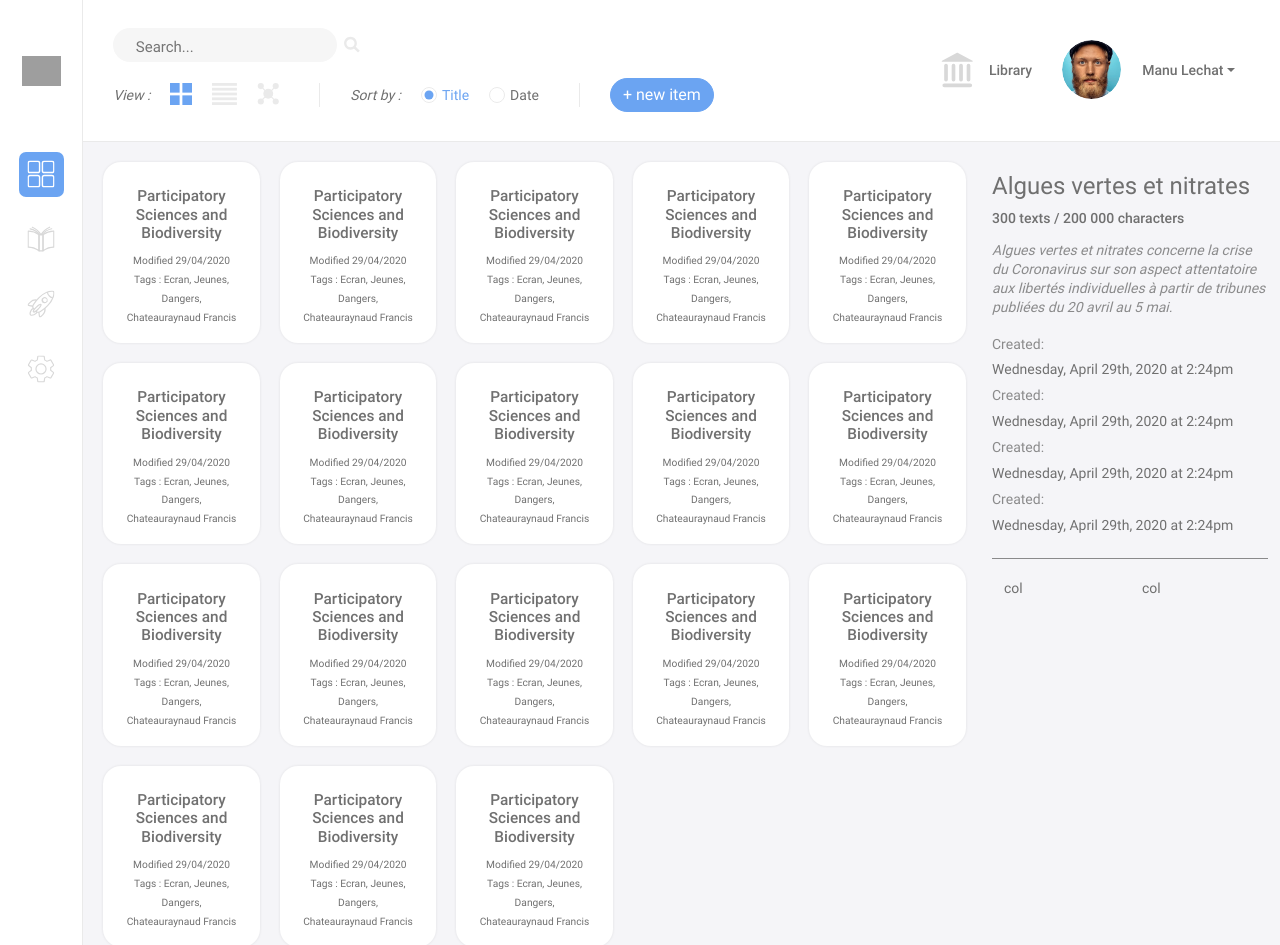
After one commit to manu-lechat/prospero, a PHP site: page /projects_list.php in a window 1280 px wide. The commit adds this page. Run offline with PHP 8.4, Linux system fonts and the light colour scheme; grey boxes are pictures that could not be loaded.

Commit message:
projects_mosaic

```diff
--- a/assets/css/prospero.css
+++ b/assets/css/prospero.css
@@ -48,13 +48,13 @@ a:hover{    color: var(--color_1);;    text-decoration: none; }
 .icon_link{ width: 18px; height: 18px; margin: 10px; }
 .icon_link svg * { fill: var(--color_1); transition: all .17s; }
 .icon_link:hover svg * { fill: var(--color_2); }
-
+.bold{ font-family: var(--font_2); }
 /* adjust layout */
 .main_content{ background: var(--color_7); padding: 10px; height: 100%; overflow-x: hidden; overflow-y: auto; }
 .screenHeight.col{  max-height: 100%; height: calc(85vh - var(--gutter_unit) * 2);  overflow: auto; display: flex; flex-direction: column; justify-content: flex-start; overflow: hidden; }
 
 /* cards */
-.card{ width: 100%; background: #FFFFFF; max-height: 100%; height: 100%; margin: 10px auto; box-shadow: 0px 0px 3px #00000017; border-radius: 18px; border:none; }
+.card{ width: 100%; background: #FFFFFF; max-height: 100%; height: 100%;margin: var(--gutter_unit); auto; box-shadow: 0px 0px 3px #00000017; border-radius: 18px; border:none; }
 .card.height_25{ height: 100%; max-height: calc(25% - 20px ); }
 .card.height_50{ height: 100%; max-height: calc(50% - 20px ); }
 .card.height_100{ height: 100%; max-height: calc(100% - 20px ); }
@@ -105,12 +105,11 @@ tr:last-child td { border: none!important; }
 .progress-bar{  background:  var(--color_2); }
 
 .modal-content { border-radius: 18px;box-shadow: 0px 0px 20px #00000033; border:none }
- .modal-content .btn{ min-width: 8em; }
+.modal-content .btn{ min-width: 8em; }
 .modal-footer { justify-content: space-evenly; border:none }
 .modal-body{ text-align: center; min-height: 200px; padding: 30px; display: flex; justify-content: center; align-items: center; }
 .dropdown-menu{ padding: 30px; border-radius: 15px; }
 .form_item{ margin-bottom: 10px; }
-.form-label{  }
 .showgrid div{ border:1px dotted cyan  }
 
 .side_container{ border-right:1px solid var(--color_4); width: 89px; display: flex; flex-direction: column; }
@@ -161,18 +160,24 @@ tr:last-child td { border: none!important; }
 
 
 .main_article{ font-style:italic }
-.cartouche{ display: flex; flex-direction: column;  width: 100%;  margin-bottom: 1em; }
+
+.cartouche{ display: flex; flex-direction: column;  width: 100%;  margin: var(--gutter_unit); }
 .cartouche .cartouche_item{  margin: 0.25em 0; }
 .cartouche label{ margin-right: .5em; opacity: 0.8; }
+.cartouche .label{ opacity: 0.8; }
+.cartouche .separation{ border-bottom: 1px solid var(--color_1); opacity: 0.8; margin: calc( var(--gutter_unit) * 2 ) 0 ; }
+.cartouche .intro{ opacity: 0.8; font-style:italic; margin: 1em 0; }
 
 
 
-.mosaique_wrapper{ display: flex; flex-direction: row; flex-wrap: wrap; padding: 0; }
-.mosaique_wrapper .card{ width:calc(100% / 6 - 30px); margin: 15px; text-align: center; transition: all .17s;   }
-.mosaique_wrapper .card:hover{ background: linear-gradient(#6FD0FC, #6BA4F2); color: white; cursor: pointer;  }
-.mosaique_wrapper .card .title{ min-height: 3em; text-align: center; font-weight: bold; margin-top: 1em; }
-.mosaique_wrapper .card .card-body { padding-top: 0; }
-
+.template_mosaique{}
+.template_mosaique .mosaique_wrapper{ display: flex; flex-direction: row; flex-wrap: wrap; padding: 0; }
+.template_mosaique .mosaique_wrapper .card{  font-size: .8vw;  width:calc(100% / 5 - var(--gutter_unit) * 2); height: auto; max-height: auto; margin: var(--gutter_unit); text-align: center; transition: all .17s;   }
+.template_mosaique .mosaique_wrapper .card:hover{ background: linear-gradient(#6FD0FC, #6BA4F2); color: white; cursor: pointer;  }
+.template_mosaique .mosaique_wrapper .card .title{  font-size: 1.2vw; min-height: 3em; text-align: center; font-family: var(--font_2); margin-top: 1em; }
+.template_mosaique .mosaique_wrapper .card .card-body { padding-top: 0; }
+.template_mosaique .grid_side_wrapper { position: absolute; right: 0; }
+.template_mosaique .grid_side_wrapper .cartouche{ padding:var(--gutter_unit); }
 
 /*
 
--- a/header.php
+++ b/header.php
@@ -24,7 +24,7 @@
             <div class="navbar_line">
 
               <span class="label ">View :</span>
-              <a class="view_item active" href="#">
+              <a class="view_item active" href="projects_mosaic.php">
                 <svg version="1.1" id="Calque_1" xmlns="http://www.w3.org/2000/svg"
                   xmlns:xlink="http://www.w3.org/1999/xlink" x="0px" y="0px" viewBox="0 0 520 520"
                   style="enable-background:new 0 0 520 520;" xml:space="preserve">
@@ -42,7 +42,7 @@
                   </g>
                 </svg>
               </a>
-              <a class="view_item" href="#">
+              <a class="view_item" href="projects_list.php">
                 <svg version="1.1" id="Calque_1" xmlns="http://www.w3.org/2000/svg"
                   xmlns:xlink="http://www.w3.org/1999/xlink" x="0px" y="0px" viewBox="0 0 589 520"
                   style="enable-background:new 0 0 589 520;" xml:space="preserve">
--- /dev/null
+++ b/projects_list.php
@@ -0,0 +1,313 @@
+<!doctype html>
+<html lang="en">
+
+<head>
+
+    <meta charset="utf-8">
+    <meta name="viewport" content="width=device-width, initial-scale=1, shrink-to-fit=no">
+
+    <!-- Bootstrap CSS -->
+    <link href="https://cdn.jsdelivr.net/npm/bootstrap@5.0.1/dist/css/bootstrap.min.css" rel="stylesheet"
+        integrity="sha384-+0n0xVW2eSR5OomGNYDnhzAbDsOXxcvSN1TPprVMTNDbiYZCxYbOOl7+AMvyTG2x" crossorigin="anonymous">
+    <link rel="stylesheet" href="assets/css/prospero.css">
+    <title>Prospero</title>
+</head>
+
+<body>
+
+    <main>
+        <section class="side_container">
+            <?php include('sidebar.php'); ?>
+        </section>
+        <section class="main_container">
+            <?php include('header.php'); ?>
+            <div class="main_content template_mosaique">
+                <section class="row ">
+
+
+
+                    <div class="col col-sm-9 mosaique_wrapper">
+
+
+
+                        <div class="card">
+                            <div class="card-header">
+                                <h3 class="txt_20 title">Participatory Sciences and Biodiversity</h3>
+                            </div>
+                            <div class="card-body">
+                                Modified 29/04/2020<br>
+                                Tags : Ecran, Jeunes, Dangers, <br>
+                                Chateauraynaud Francis
+                            </div>
+                        </div>
+
+
+
+                        <div class="card">
+                            <div class="card-header">
+                                <h3 class="txt_20 title">Participatory Sciences and Biodiversity</h3>
+                            </div>
+                            <div class="card-body">
+                                Modified 29/04/2020<br>
+                                Tags : Ecran, Jeunes, Dangers, <br>
+                                Chateauraynaud Francis
+                            </div>
+                        </div>
+
+
+                        <div class="card">
+                            <div class="card-header">
+                                <h3 class="txt_20 title">Participatory Sciences and Biodiversity</h3>
+                            </div>
+                            <div class="card-body">
+                                Modified 29/04/2020<br>
+                                Tags : Ecran, Jeunes, Dangers, <br>
+                                Chateauraynaud Francis
+                            </div>
+                        </div>
+
+
+                        <div class="card">
+                            <div class="card-header">
+                                <h3 class="txt_20 title">Participatory Sciences and Biodiversity</h3>
+                            </div>
+                            <div class="card-body">
+                                Modified 29/04/2020<br>
+                                Tags : Ecran, Jeunes, Dangers, <br>
+                                Chateauraynaud Francis
+                            </div>
+                        </div>
+
+
+                        <div class="card">
+                            <div class="card-header">
+                                <h3 class="txt_20 title">Participatory Sciences and Biodiversity</h3>
+                            </div>
+                            <div class="card-body">
+                                Modified 29/04/2020<br>
+                                Tags : Ecran, Jeunes, Dangers, <br>
+                                Chateauraynaud Francis
+                            </div>
+                        </div>
+
+
+                        <div class="card">
+                            <div class="card-header">
+                                <h3 class="txt_20 title">Participatory Sciences and Biodiversity</h3>
+                            </div>
+                            <div class="card-body">
+                                Modified 29/04/2020<br>
+                                Tags : Ecran, Jeunes, Dangers, <br>
+                                Chateauraynaud Francis
+                            </div>
+                        </div>
+
+
+                        <div class="card">
+                            <div class="card-header">
+                                <h3 class="txt_20 title">Participatory Sciences and Biodiversity</h3>
+                            </div>
+                            <div class="card-body">
+                                Modified 29/04/2020<br>
+                                Tags : Ecran, Jeunes, Dangers, <br>
+                                Chateauraynaud Francis
+                            </div>
+                        </div>
+
+
+                        <div class="card">
+                            <div class="card-header">
+                                <h3 class="txt_20 title">Participatory Sciences and Biodiversity</h3>
+                            </div>
+                            <div class="card-body">
+                                Modified 29/04/2020<br>
+                                Tags : Ecran, Jeunes, Dangers, <br>
+                                Chateauraynaud Francis
+                            </div>
+                        </div>
+
+
+                        <div class="card">
+                            <div class="card-header">
+                                <h3 class="txt_20 title">Participatory Sciences and Biodiversity</h3>
+                            </div>
+                            <div class="card-body">
+                                Modified 29/04/2020<br>
+                                Tags : Ecran, Jeunes, Dangers, <br>
+                                Chateauraynaud Francis
+                            </div>
+                        </div>
+
+
+                        <div class="card">
+                            <div class="card-header">
+                                <h3 class="txt_20 title">Participatory Sciences and Biodiversity</h3>
+                            </div>
+                            <div class="card-body">
+                                Modified 29/04/2020<br>
+                                Tags : Ecran, Jeunes, Dangers, <br>
+                                Chateauraynaud Francis
+                            </div>
+                        </div>
+
+
+                        <div class="card">
+                            <div class="card-header">
+                                <h3 class="txt_20 title">Participatory Sciences and Biodiversity</h3>
+                            </div>
+                            <div class="card-body">
+                                Modified 29/04/2020<br>
+                                Tags : Ecran, Jeunes, Dangers, <br>
+                                Chateauraynaud Francis
+                            </div>
+                        </div>
+                        <div class="card">
+                            <div class="card-header">
+                                <h3 class="txt_20 title">Participatory Sciences and Biodiversity</h3>
+                            </div>
+                            <div class="card-body">
+                                Modified 29/04/2020<br>
+                                Tags : Ecran, Jeunes, Dangers, <br>
+                                Chateauraynaud Francis
+                            </div>
+                        </div>
+
+
+                        <div class="card">
+                            <div class="card-header">
+                                <h3 class="txt_20 title">Participatory Sciences and Biodiversity</h3>
+                            </div>
+                            <div class="card-body">
+                                Modified 29/04/2020<br>
+                                Tags : Ecran, Jeunes, Dangers, <br>
+                                Chateauraynaud Francis
+                            </div>
+                        </div>
+
+
+                        <div class="card">
+                            <div class="card-header">
+                                <h3 class="txt_20 title">Participatory Sciences and Biodiversity</h3>
+                            </div>
+                            <div class="card-body">
+                                Modified 29/04/2020<br>
+                                Tags : Ecran, Jeunes, Dangers, <br>
+                                Chateauraynaud Francis
+                            </div>
+                        </div>
+                        <div class="card">
+                            <div class="card-header">
+                                <h3 class="txt_20 title">Participatory Sciences and Biodiversity</h3>
+                            </div>
+                            <div class="card-body">
+                                Modified 29/04/2020<br>
+                                Tags : Ecran, Jeunes, Dangers, <br>
+                                Chateauraynaud Francis
+                            </div>
+                        </div>
+
+
+                        <div class="card">
+                            <div class="card-header">
+                                <h3 class="txt_20 title">Participatory Sciences and Biodiversity</h3>
+                            </div>
+                            <div class="card-body">
+                                Modified 29/04/2020<br>
+                                Tags : Ecran, Jeunes, Dangers, <br>
+                                Chateauraynaud Francis
+                            </div>
+                        </div>
+
+
+                        <div class="card">
+                            <div class="card-header">
+                                <h3 class="txt_20 title">Participatory Sciences and Biodiversity</h3>
+                            </div>
+                            <div class="card-body">
+                                Modified 29/04/2020<br>
+                                Tags : Ecran, Jeunes, Dangers, <br>
+                                Chateauraynaud Francis
+                            </div>
+                        </div>
+
+
+                        <div class="card">
+                            <div class="card-header">
+                                <h3 class="txt_20 title">Participatory Sciences and Biodiversity</h3>
+                            </div>
+                            <div class="card-body">
+                                Modified 29/04/2020<br>
+                                Tags : Ecran, Jeunes, Dangers, <br>
+                                Chateauraynaud Francis
+                            </div>
+                        </div>
+
+
+
+
+                    </div>
+
+
+                    <div class="col col-sm-3 grid_side_wrapper">
+
+
+                        <article class="cartouche">
+                            <h4>Algues vertes et nitrates</h4>
+                            <span class="bold">300 texts / 200 000 characters</span>
+                            <p class="intro">Algues vertes et nitrates concerne la crise du Coronavirus sur son aspect
+                                attentatoire aux libertés individuelles à partir de tribunes publiées du 20 avril au 5
+                                mai.</p>
+                            <div class="cartouche_item">
+                                <span class="label">Created:</span>
+                            </div>
+                            <div class="cartouche_item">
+                                Wednesday, April 29th, 2020 at 2:24pm
+                            </div>
+                            <div class="cartouche_item">
+                                <span class="label">Created:</span>
+                            </div>
+                            <div class="cartouche_item">
+                                Wednesday, April 29th, 2020 at 2:24pm
+                            </div>
+                            <div class="cartouche_item">
+                                <span class="label">Created:</span>
+                            </div>
+                            <div class="cartouche_item">
+                                Wednesday, April 29th, 2020 at 2:24pm
+                            </div>
+                            <div class="cartouche_item">
+                                <span class="label">Created:</span>
+                            </div>
+                            <div class="cartouche_item">
+                                Wednesday, April 29th, 2020 at 2:24pm
+                            </div>
+
+                            <div class="separation"></div>
+                            <div class="row">
+                                <div class="col">col</div>
+                                <div class="col">col</div>
+                            </div>
+                        </article>
+
+
+
+                    </div>
+
+
+
+
+                </section>
+            </div>
+
+        </section>
+    </main>
+
+    <script src="assets/js/prefixfree.min.js"
+        integrity="sha384-gtEjrD/SeCtmISkJkNUaaKMoLD0//ElJ19smozuHV6z3Iehds+3Ulb9Bn9Plx0x4" crossorigin="anonymous">
+    </script>
+    <script src="https://cdn.jsdelivr.net/npm/bootstrap@5.0.1/dist/js/bootstrap.bundle.min.js"
+        integrity="sha384-gtEjrD/SeCtmISkJkNUaaKMoLD0//ElJ19smozuHV6z3Iehds+3Ulb9Bn9Plx0x4" crossorigin="anonymous">
+    </script>
+</body>
+
+</html>
```
Also changed, not shown: projects_mosaic.php (added, +313 -0 lines), project.php (renamed from projet.php).
